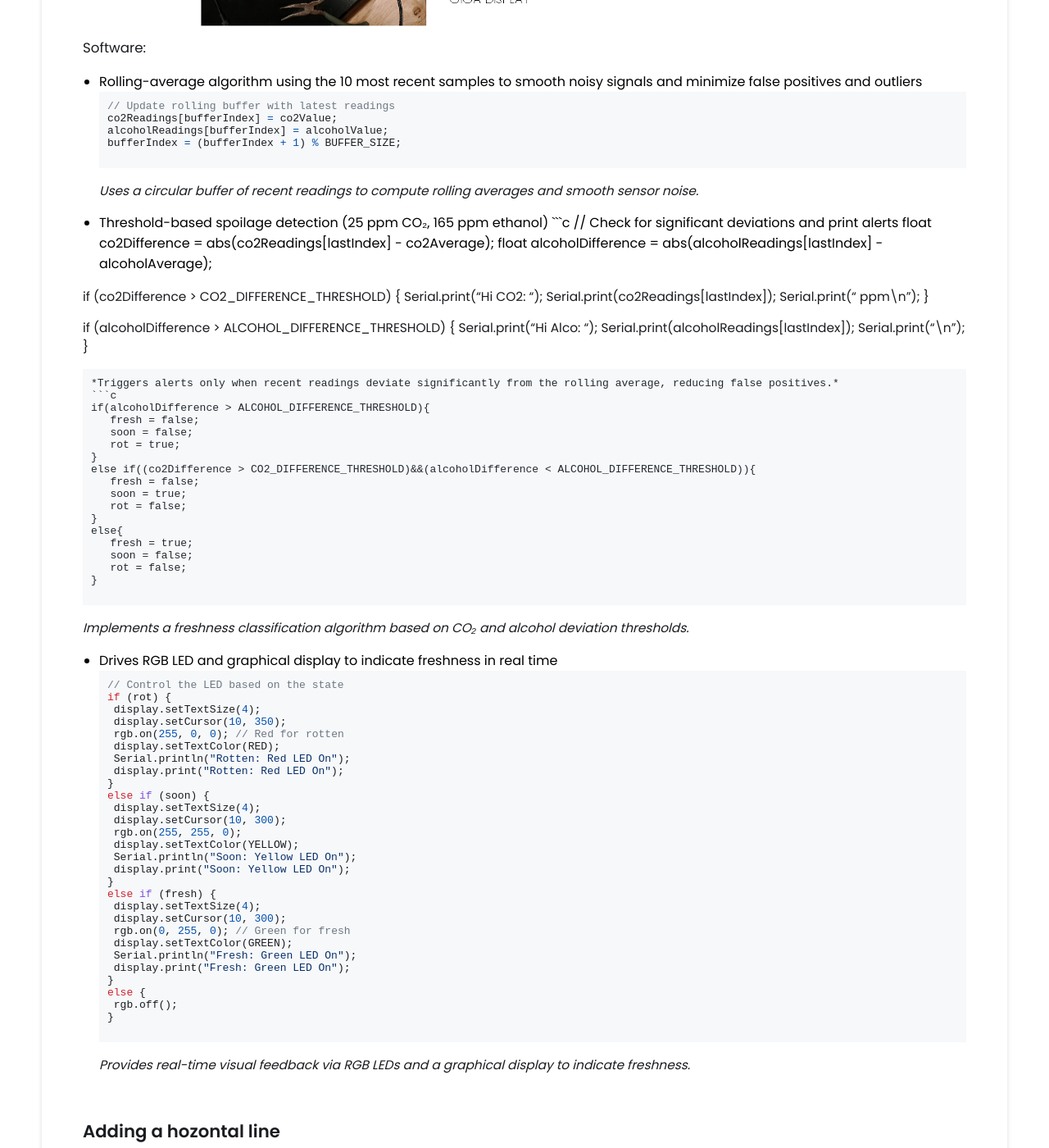
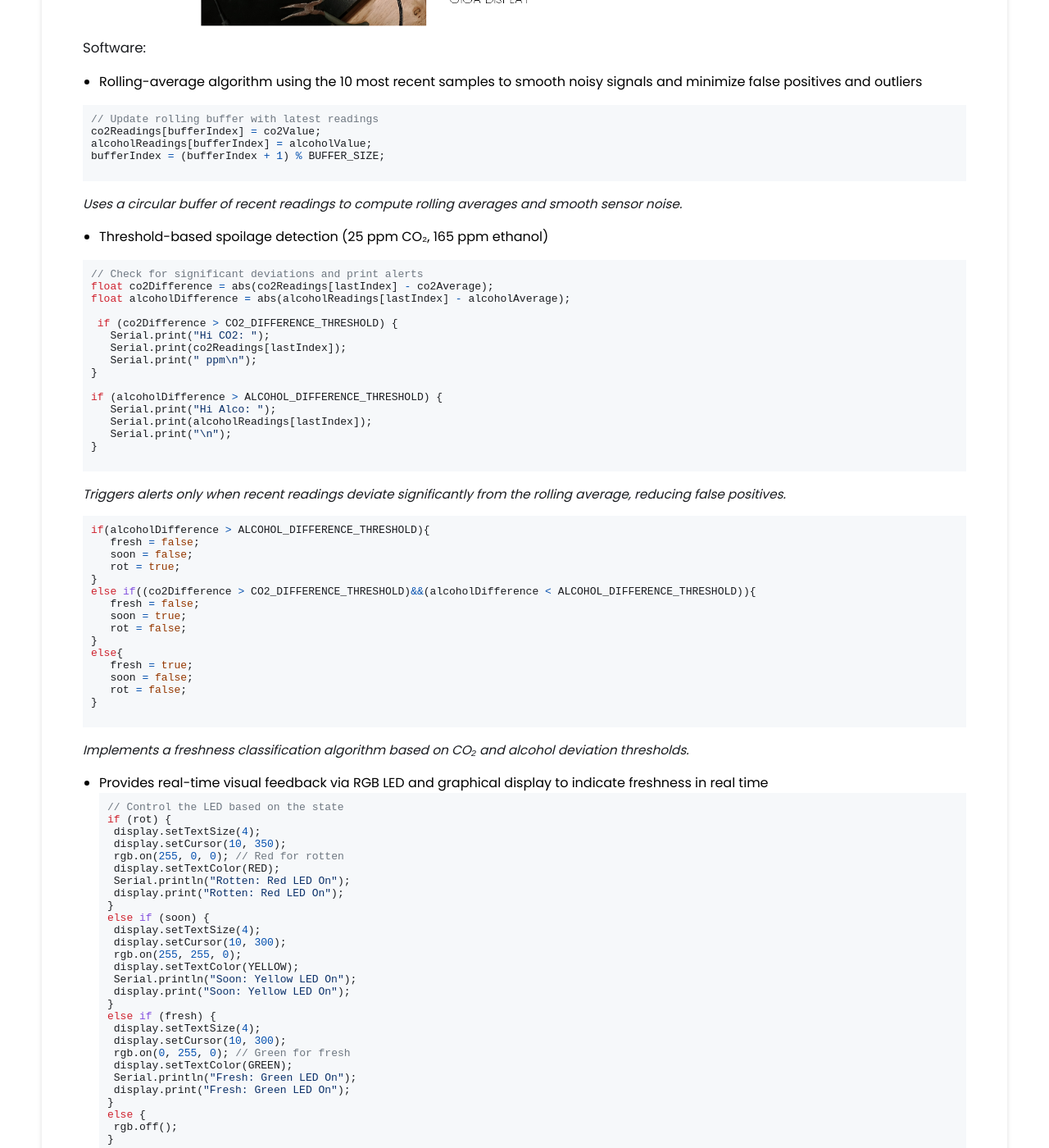
Before and after one commit to zeshui-song/zeshui-song.github.io, a Jekyll site: the page built from _projects/Gigasniffer/index.md, in a window 1280 px wide and 1400 px high, scrolled down 1625 px. Shown: the whole window at 82% size. Built offline with Jekyll 4.4.1, drawn with Linux system fonts in a browser that asks for light colours.

Commit message:
more info

````diff
--- a/_projects/Gigasniffer/index.md
+++ b/_projects/Gigasniffer/index.md
@@ -30,6 +30,7 @@ GigaSniffer is a sensor-based freshness indicator that evaluates produce conditi
 
 ### Software:
 - Rolling-average algorithm using the 10 most recent samples to smooth noisy signals and minimize false positives and outliers
+
 ```c
 // Update rolling buffer with latest readings
 co2Readings[bufferIndex] = co2Value;
@@ -37,7 +38,9 @@ alcoholReadings[bufferIndex] = alcoholValue;
 bufferIndex = (bufferIndex + 1) % BUFFER_SIZE;
 ```
 *Uses a circular buffer of recent readings to compute rolling averages and smooth sensor noise.*
+
 - Threshold-based spoilage detection (25 ppm CO₂, 165 ppm ethanol)
+
 ```c
 // Check for significant deviations and print alerts
 float co2Difference = abs(co2Readings[lastIndex] - co2Average);
@@ -56,6 +59,7 @@ if (alcoholDifference > ALCOHOL_DIFFERENCE_THRESHOLD) {
 }
 ```
 *Triggers alerts only when recent readings deviate significantly from the rolling average, reducing false positives.*
+
 ```c
 if(alcoholDifference > ALCOHOL_DIFFERENCE_THRESHOLD){
    fresh = false;
@@ -74,7 +78,8 @@ else{
 }
 ```
 *Implements a freshness classification algorithm based on CO₂ and alcohol deviation thresholds.*
-- Drives RGB LED and graphical display to indicate freshness in real time
+
+- Provides real-time visual feedback via RGB LED and graphical display to indicate freshness in real time
 ```c
 // Control the LED based on the state
 if (rot) {
@@ -105,7 +110,6 @@ else {
    rgb.off();
 }
 ```
-*Provides real-time visual feedback via RGB LEDs and a graphical display to indicate freshness.*
 
 
 
````
